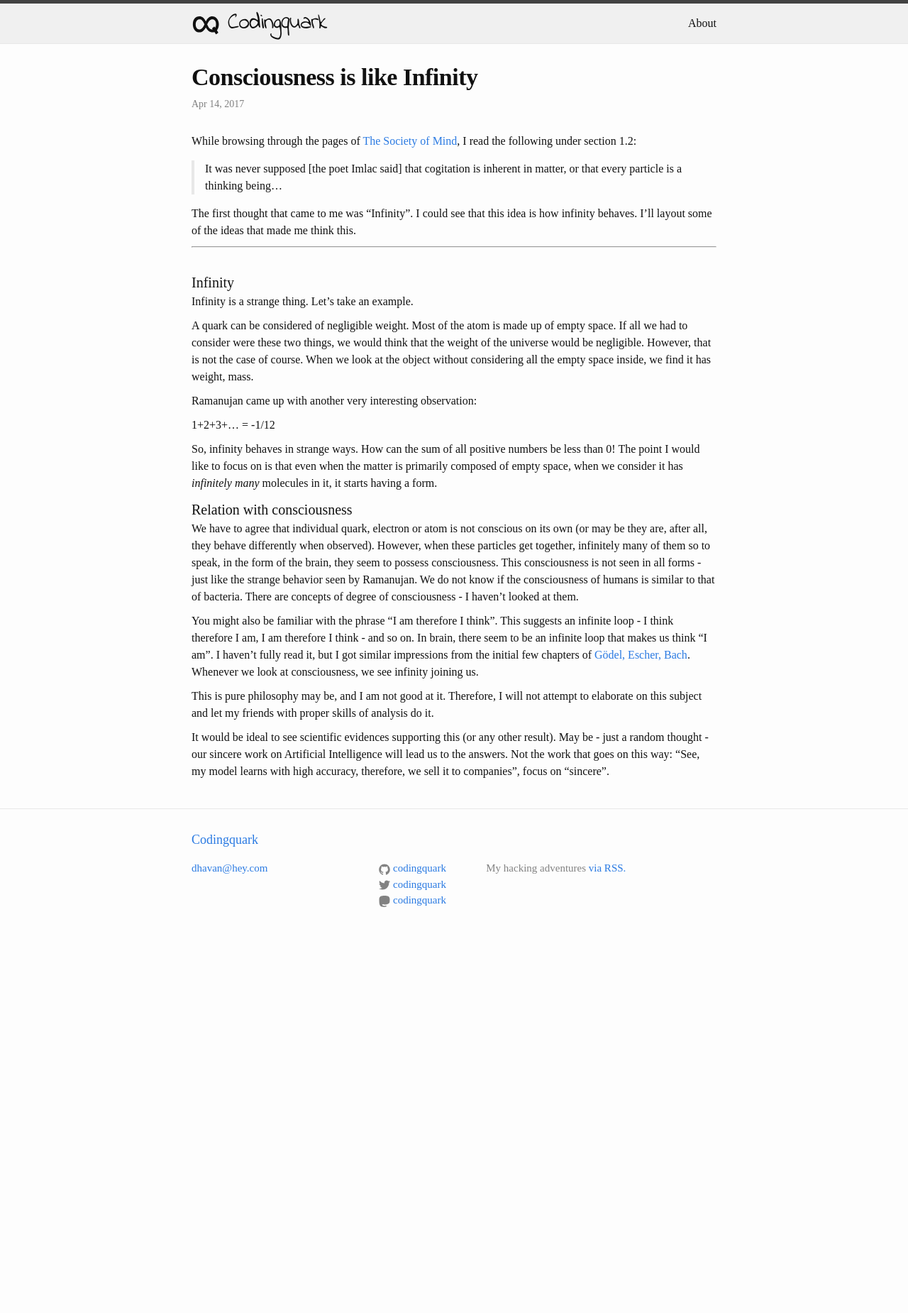
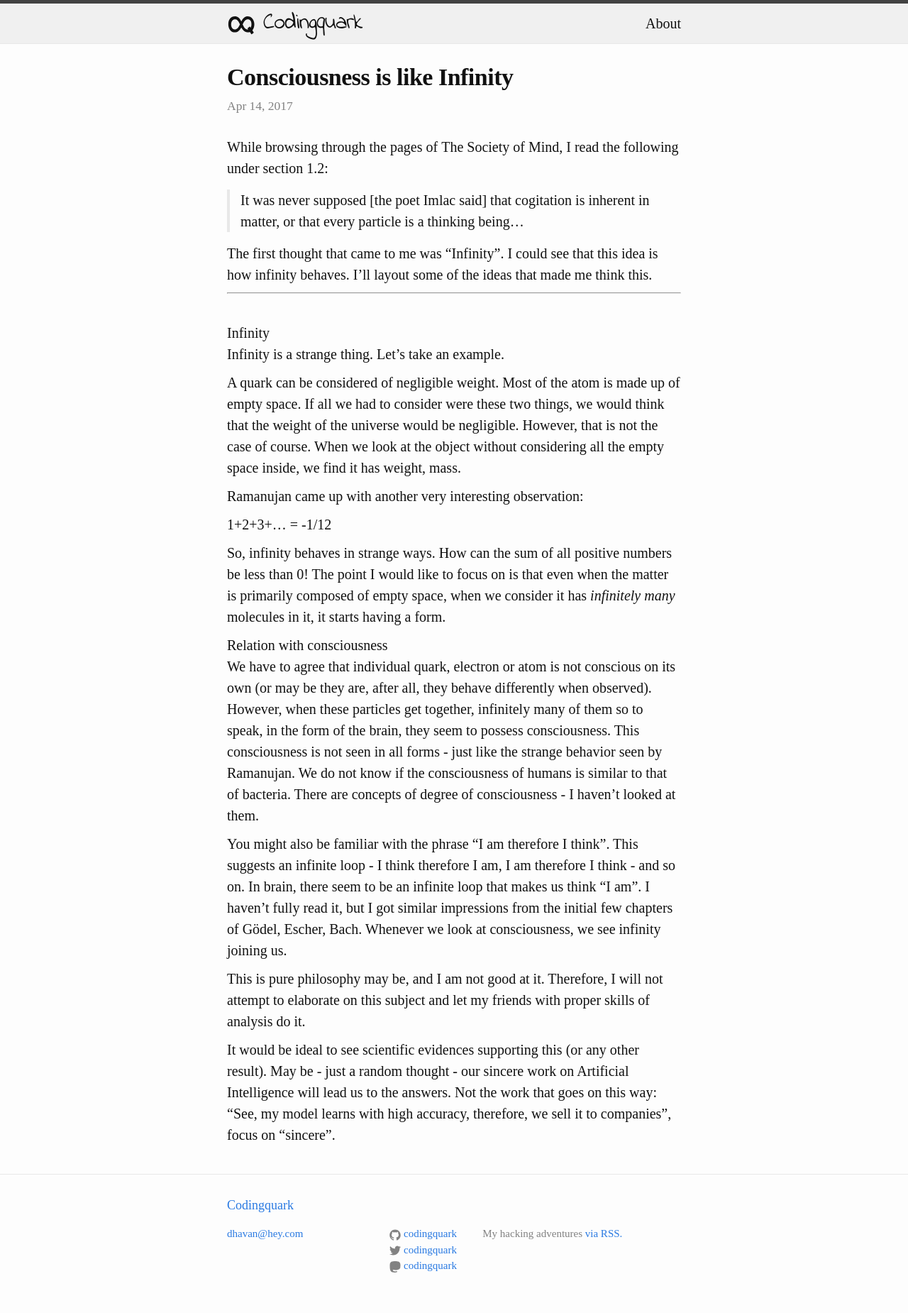
Before and after one commit to codingquark/codingquark.github.io, a Jekyll site: the page built from _posts/2017-04-15-consciousness-is-like-infinity.markdown, in a window 1280 px wide. Shown: the whole page at 71% size. Built offline with Jekyll 4.4.1, drawn with Linux system fonts in a browser that asks for light colours; some web fonts are replaced; before the commit the page ends 1335 px from its top, so only the background shows below that.

Commit message:
Body text size adjustment and link style change

```diff
--- a/_sass/_base.scss
+++ b/_sass/_base.scss
@@ -21,7 +21,7 @@ body {
     -webkit-font-feature-settings: "kern" 1;
     -moz-font-feature-settings: "kern" 1;
     -o-font-feature-settings: "kern" 1;
-    font-feature-settings: "kern" 1;
+    font-feature-settings: "kern" 1,"liga" 1;
     font-kerning: normal;
 }
 
--- a/_sass/_layout.scss
+++ b/_sass/_layout.scss
@@ -226,10 +226,10 @@
     font-size: 34px;
     letter-spacing: -0.5px;
     line-height: 1;
-    font-weight: 700;
+    font-weight: 600;
 
     @include media-query($on-laptop) {
-        font-size: 40px;
+        font-size: 34px;
     }
 }
 
@@ -240,6 +240,7 @@
         font-size: 32px;
 	font-weight: $post-content-header-weight;
 	margin-bottom: $spacing-unit - $spacing-unit;
+	font-feature-settings: 'smcp' 1;
 
         @include media-query($on-laptop) {
             font-size: 28px;
@@ -265,4 +266,19 @@
             font-size: 18px;
         }
     }
+
+    a {
+	color: $text-color;
+	text-decoration: none;
+	font-feature-settings: 'smcp' 1;
+
+	&:visited {
+            color: $text-color;
+	}
+
+	&:hover {
+            color: $text-color;
+            text-decoration: underline;
+	}
+    }
 }
--- a/css/main.scss
+++ b/css/main.scss
@@ -27,8 +27,8 @@
 
 // Our variables
 $base-font-family: 'Hahmlet', Serif;
-$base-font-size:   16px;
-$base-font-weight: 300;
+$base-font-size:   20px;
+$base-font-weight: 400;
 $small-font-size:  $base-font-size * 0.875;
 $base-line-height: 1.5;
 
@@ -48,10 +48,10 @@ $grey-color-light: lighten($grey-color, 40%);
 $grey-color-dark:  darken($grey-color, 25%);
 
 // Width of the content area
-$content-width:    800px;
+$content-width:    700px;
 
 $on-palm:          600px;
-$on-laptop:        800px;
+$on-laptop:        700px;
 
 
 
```
